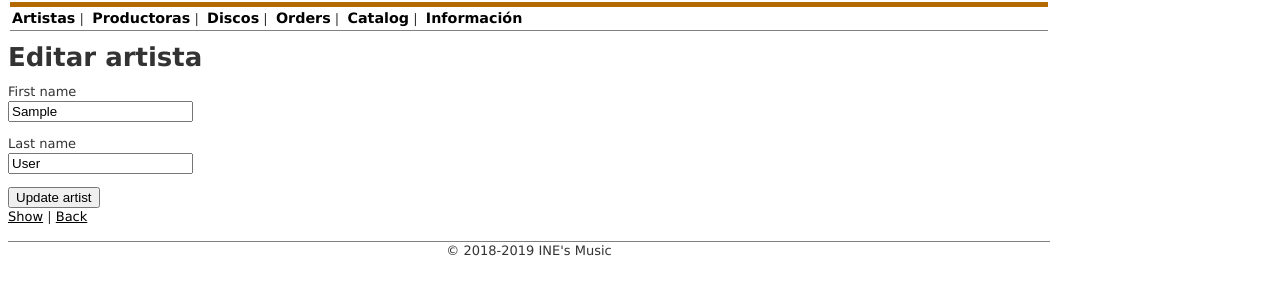
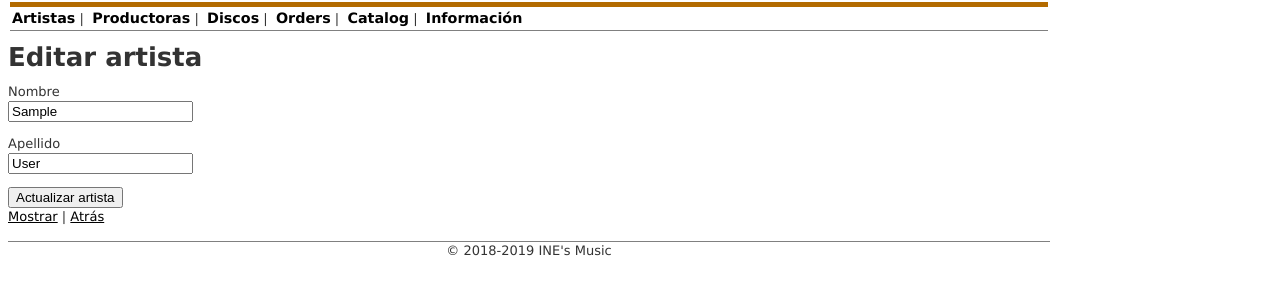
Before and after one commit to DanielGilB/eshop1, a Rails app: page /admin/artist/edit?id=1 in a window 1280 px wide. Shown: the part 62-362 px from the top of the page. Run offline with Rails 7, Linux system fonts and the light colour scheme; tables that the repository leaves empty hold one stand-in row (values such as "Sample post"); style sheets or scripts are compiled from the project's sources; parts of the project's set-up code (start-up, migrations or seed data) failed here and were passed over; some libraries are stand-ins or nearby versions.

Commit message:
Traducciones

```diff
--- a/app/views/admin/artist/_artist.html.erb
+++ b/app/views/admin/artist/_artist.html.erb
@@ -1,8 +1,8 @@
 <tr>
   <td><%= link_to artist.name, :action => 'show', :id => artist %></td>
-  <td><%= link_to 'Edit', :action => 'edit', :id => artist %></td>
+  <td><%= link_to 'Editar', :action => 'edit', :id => artist %></td>
   <td>
-    <%= button_to 'Delete', { :action => 'destroy', :id => artist },
+    <%= button_to 'Borrar', { :action => 'destroy', :id => artist },
         data: { confirm: "¿Estas seguro de que quieres borrar el artista #{artist.name}?" } %>
   </td>
 </tr>
--- a/app/views/admin/artist/_form.html.erb
+++ b/app/views/admin/artist/_form.html.erb
@@ -10,11 +10,11 @@
 <% end %>
 
 <div class="field">
-  <p><label for="artist_first_name">First name</label><br/>
+  <p><label for="artist_first_name">Nombre</label><br/>
   <%= text_field 'artist', 'first_name' %></p>
 </div>
 
 <div class="field">
-  <p><label for="artist_last_name">Last name</label><br/>
+  <p><label for="artist_last_name">Apellido</label><br/>
   <%= text_field 'artist', 'last_name' %></p>
 </div>
--- a/app/views/admin/artist/edit.html.erb
+++ b/app/views/admin/artist/edit.html.erb
@@ -1,7 +1,7 @@
 <%= form_tag :action => 'update', :id => @artist do %>
   <%= render :partial => 'form' %>
-  <%= submit_tag 'Update artist' %>
+  <%= submit_tag 'Actualizar artista' %>
 <% end %>
 
-<%= link_to 'Show', :action => 'show', :id => @artist %> |
-<%= link_to 'Back', :action => 'index' %>
+<%= link_to 'Mostrar', :action => 'show', :id => @artist %> |
+<%= link_to 'Atrás', :action => 'index' %>
--- a/app/views/admin/artist/new.html.erb
+++ b/app/views/admin/artist/new.html.erb
@@ -1,6 +1,6 @@
 <%= form_tag :action => 'create' do %>
   <%= render :partial => 'form' %>
-  <%= submit_tag 'Create artist' %>
+  <%= submit_tag 'Crear artista' %>
 <% end %>
 
-<%= link_to 'Back', :action => 'index' %>
+<%= link_to 'Atrás', :action => 'index' %>
--- a/app/views/admin/producer/edit.html.erb
+++ b/app/views/admin/producer/edit.html.erb
@@ -4,4 +4,4 @@
 <% end %>
 
 <%= link_to 'Mostrar', :action => 'show', :id => @producer %> |
-<%= link_to 'Volver', :action => 'index' %>
+<%= link_to 'Atrás', :action => 'index' %>
--- a/app/views/admin/producer/index.html.erb
+++ b/app/views/admin/producer/index.html.erb
@@ -8,4 +8,4 @@
   <%= render :partial => 'producer', :collection => @producers %>
 </table>
 
-<p><%= link_to 'Añadir nueva Productora', :action => 'new' %></p>
+<p><%= link_to 'Añadir nueva productora', :action => 'new' %></p>
--- a/app/views/admin/producer/new.html.erb
+++ b/app/views/admin/producer/new.html.erb
@@ -3,4 +3,4 @@
   <%= submit_tag 'Insertar Productora' %>
 <% end %>
 
-<%= link_to 'Back', :action => 'index' %>
+<%= link_to 'Atrás', :action => 'index' %>
--- a/app/views/admin/producer/show.html.erb
+++ b/app/views/admin/producer/show.html.erb
@@ -1,7 +1,7 @@
 <dl>
-  <dt>Name</dt>
+  <dt>Nombre</dt>
   <dd><%= @producer.name %></dd>
 </dl>
 
 <%= link_to 'Editar', :action => 'edit', :id => @producer %> |
-<%= link_to 'Volver', :action => 'index' %>
+<%= link_to 'Atŕas', :action => 'index' %>
```
Also changed, not shown: app/views/admin/artist/show.html.erb (+4 -4 lines), 1 other file.
